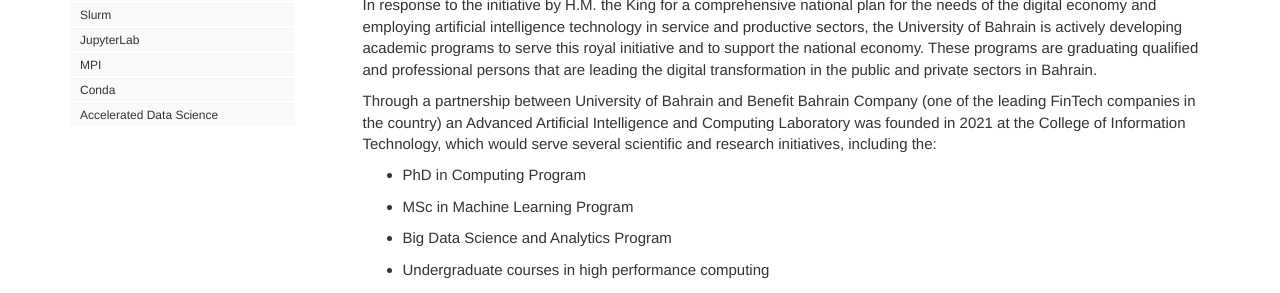
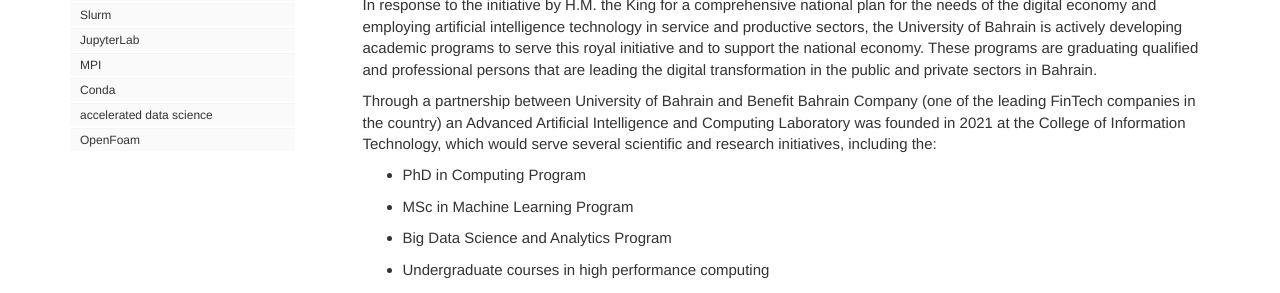
Before and after one commit to UOB-AI/UOB-AI.github.io, a Jekyll site: the page built from index.md, in a window 1280 px wide. Shown: the part 243-536 px from the top of the page. Built offline with Jekyll 4.4.1, drawn with Linux system fonts in a browser that asks for light colours; comment, search, counter and statistics services are not loaded.

Commit message:
adding openfoam.html to the main sidebar

```diff
--- a/_data/sidebars/main_sidebar.yml
+++ b/_data/sidebars/main_sidebar.yml
@@ -44,6 +44,10 @@ entries:
       output: web
       url: /conda.html
 
-    - title: Accelerated Data Science
+    - title: accelerated data science
       output: web
       url: /rapids.html
+
+    - title: OpenFoam
+      output: web
+      url: /openfoam.html
```
